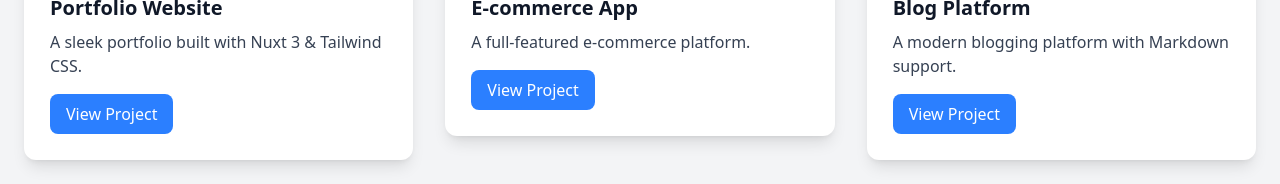
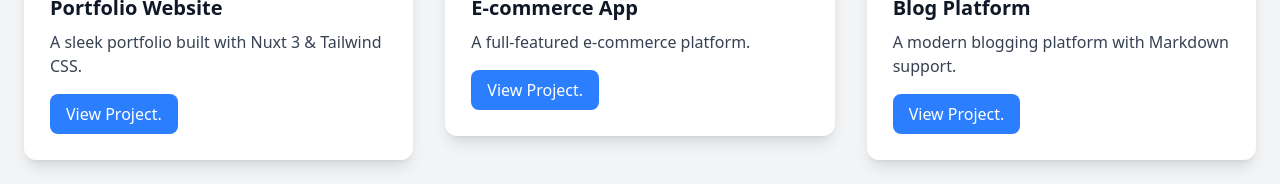
Before and after one commit to maenya411/clinton-portfolio, a Nuxt app: page / in a window 1280 px wide. Shown: the part 954-1138 px from the top of the page. Built offline with nearby package versions, Linux system fonts and the light colour scheme.

Commit message:
added a dot

```diff
--- a/app/components/projectcard.vue
+++ b/app/components/projectcard.vue
@@ -26,7 +26,7 @@
           target="_blank"
           class="inline-block bg-blue-500 text-white px-4 py-2 rounded-lg group-hover:bg-blue-600 transition-colors"
         >
-          View Project
+          View Project.
         </a>
       </div>
     </div>
```
